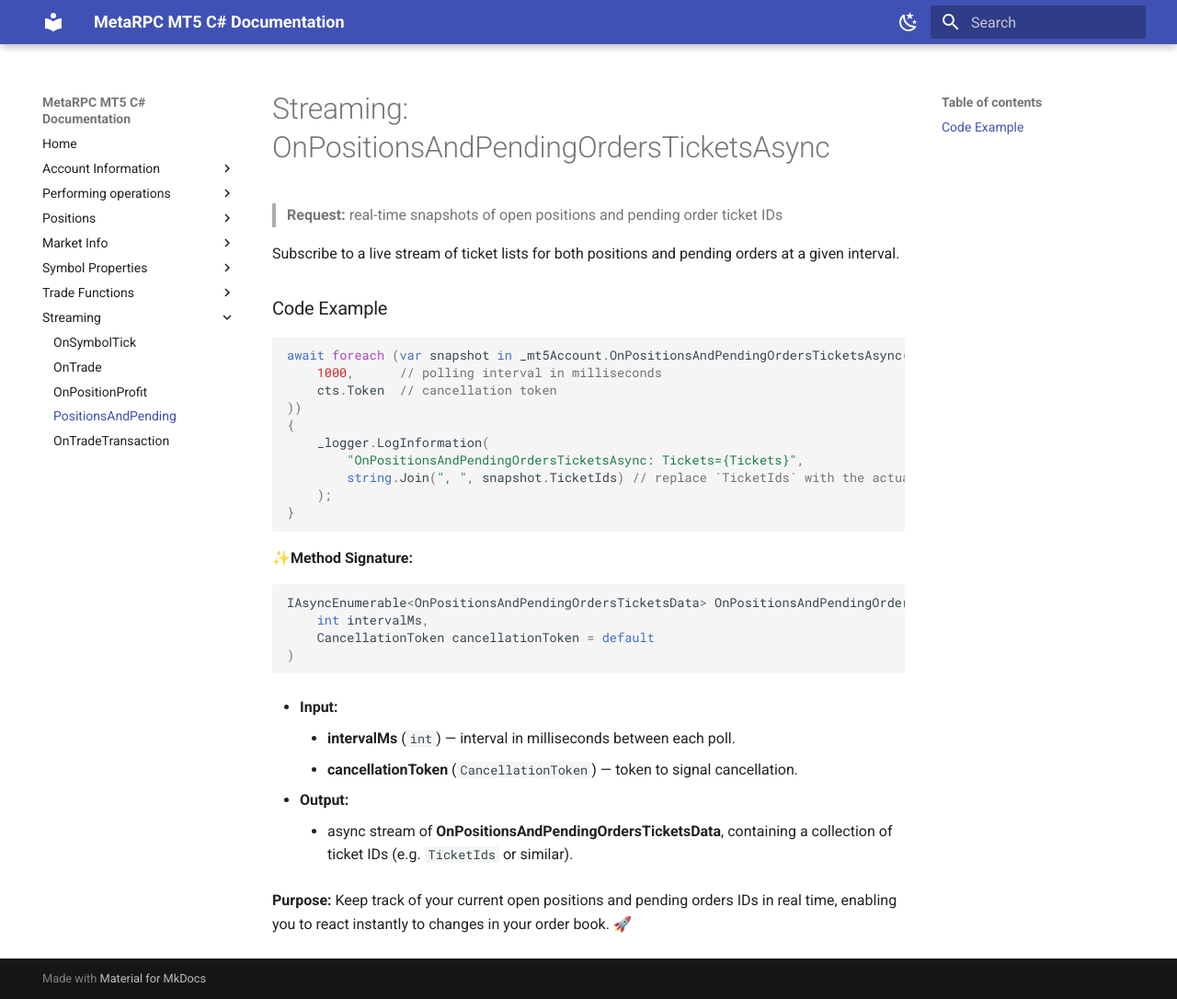
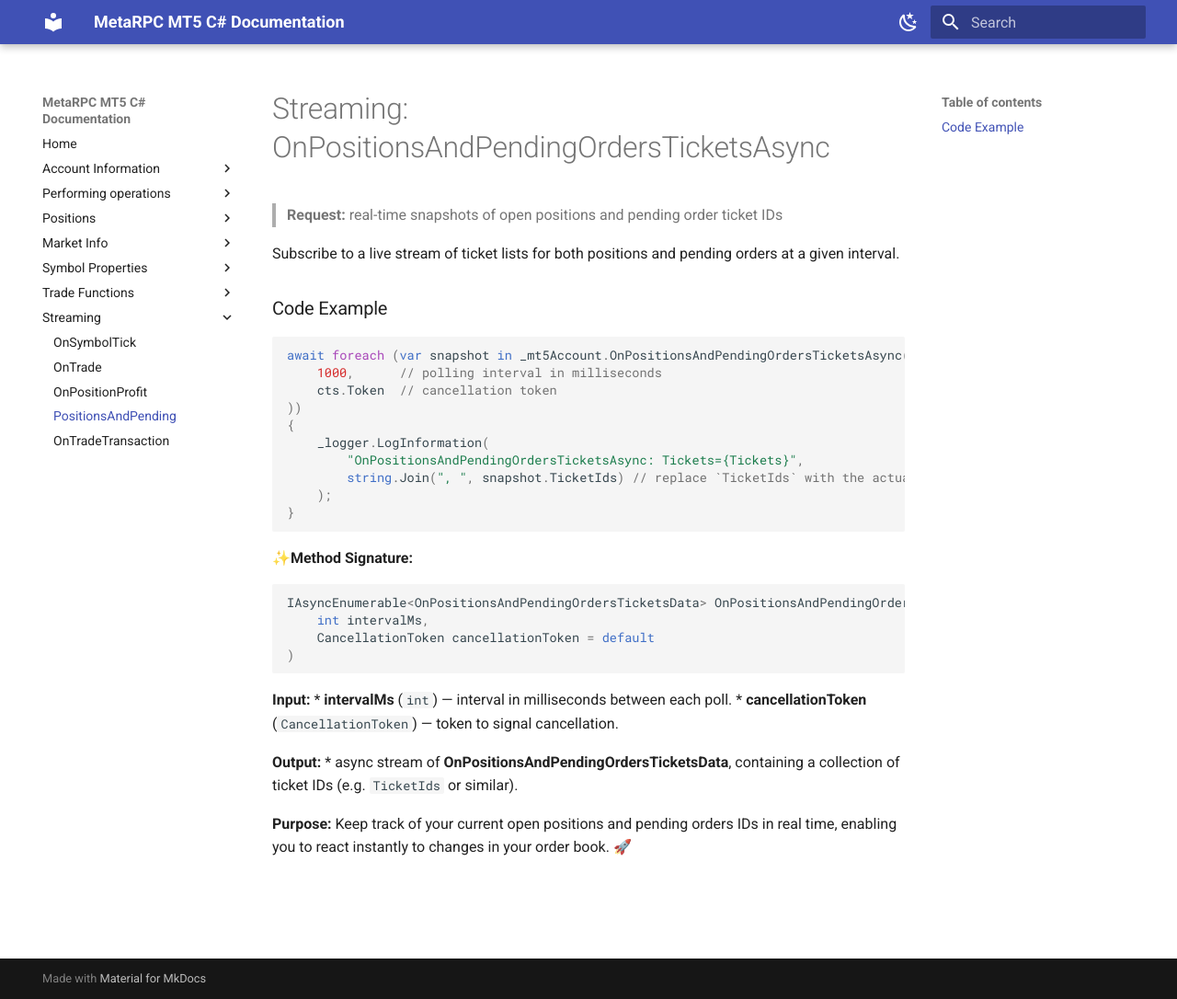
Before and after one commit to MetaRPC/CSharpMT5, an MkDocs documentation site: the page built from docs/DoStreaming/PositionsAndPending.md, in a window 1280 px wide and 1086 px high. Shown: the whole window at 92% size. Built offline with MkDocs 1.6.1 and Material for MkDocs 9.7.7, drawn with Linux system fonts in a browser that asks for light colours.

````diff
--- a/docs/DoStreaming/PositionsAndPending.md
+++ b/docs/DoStreaming/PositionsAndPending.md
@@ -27,11 +27,11 @@ IAsyncEnumerable<OnPositionsAndPendingOrdersTicketsData> OnPositionsAndPendingOr
 )
 ```
 
-* **Input:**
-    * **intervalMs** (`int`) — interval in milliseconds between each poll.
-    * **cancellationToken** (`CancellationToken`) — token to signal cancellation.
+ **Input:**
+ * **intervalMs** (`int`) — interval in milliseconds between each poll.
+ * **cancellationToken** (`CancellationToken`) — token to signal cancellation.
 
-* **Output:**
-    * async stream of **OnPositionsAndPendingOrdersTicketsData**, containing a collection of ticket IDs (e.g. `TicketIds` or similar).
+ **Output:**
+ * async stream of **OnPositionsAndPendingOrdersTicketsData**, containing a collection of ticket IDs (e.g. `TicketIds` or similar).
 
 **Purpose:** Keep track of your current open positions and pending orders IDs in real time, enabling you to react instantly to changes in your order book. 🚀
````
